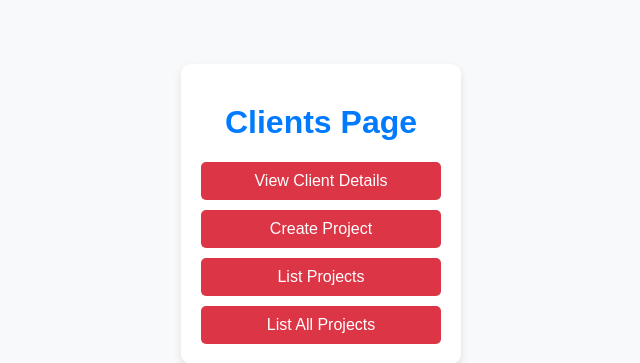
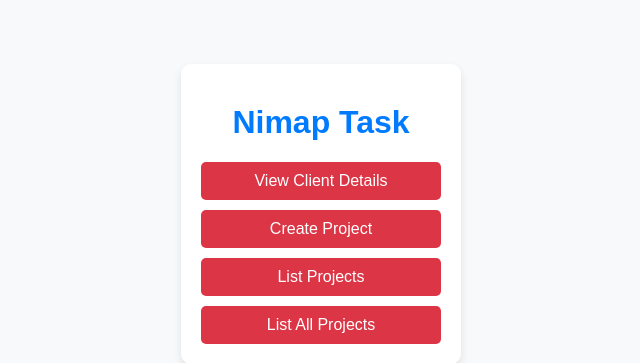
Before and after one commit to rushipatil8530/Nimap-API, a Django app: page / in a window 1280 px wide. Shown: the part 186-549 px from the top of the page, without its empty margins (319-959 px from the left). Run offline with Django 5.2, Linux system fonts and the light colour scheme.

Commit message:
Update home.html

```diff
--- a/Nimap/Nimapproject/templates/home.html
+++ b/Nimap/Nimapproject/templates/home.html
@@ -58,7 +58,7 @@
 </head>
 <body>
     <div class="card">
-        <h1>Clients Page</h1>
+        <h1>Nimap Task</h1>
         <button onclick="window.location.href='/clients/1/'">View Client Details</button>
         <button onclick="window.location.href='/clients/1/projects/'">Create Project</button>
         <button onclick="window.location.href='/clients/1/projects/'">List Projects</button>
```
